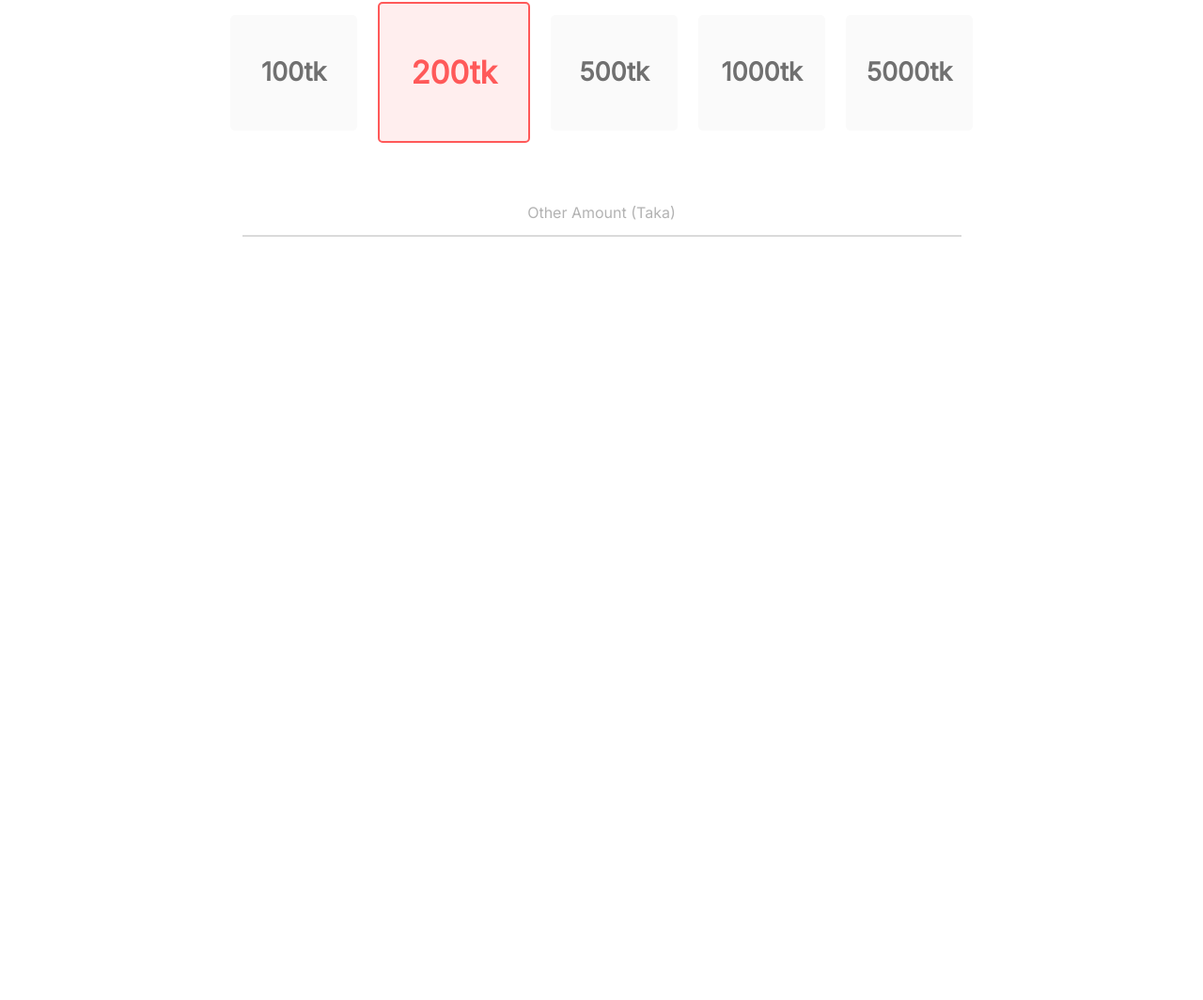
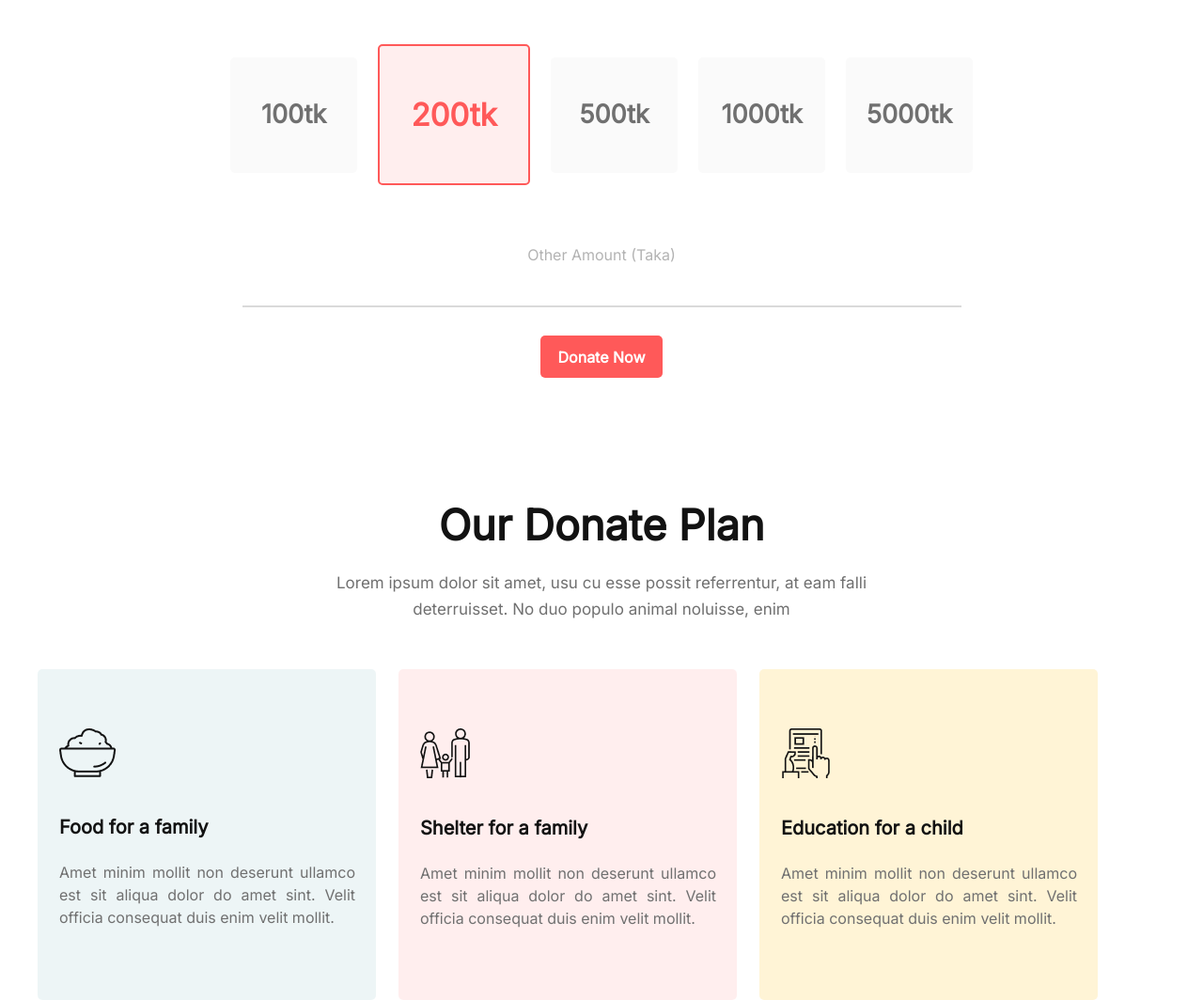
Before and after one commit to rajibrahman74/donateToday, a plain HTML site: page index.html in a window 1280 px wide. Shown: the part 1027-2091 px from the top of the page at 94% size. Before the commit the page ends 1392 px from the top, so only its background shows below. Drawn offline with Linux system fonts and the light colour scheme; a web font is replaced by a local one.

Commit message:
donate-plans-section

```diff
--- a/index.html
+++ b/index.html
@@ -17,16 +17,16 @@
     <!--
         header and navigation bar
      -->
-    <header id="home">
+    <header>
         <nav class="container">
-            <a href="#home">
+            <a href="#">
                 <span class="logo">
                     <img src="icons/heroDonate.png" alt="Donate Icon">
                     <p>Help Humanity</p>
                 </span>
             </a>
             <ul class="nav-list">
-                <li><a href="#home">Home</a></li>
+                <li><a href="#">Home</a></li>
                 <li><a href="#donate-today">Donate Today</a></li>
                 <li><a href="#donate-plan">Donate Plan</a></li>
                 <li><a href="#contribution">Contribution</a></li>
@@ -50,8 +50,9 @@
             Today donate section
           -->
         <section id="donate-today" class="today-donate container">
-            <h3 class="all-section-title">Donate Today</h3>
-            <p class="today-donate-description">Lorem ipsum dolor sit amet, usu cu esse possit referrentur, at eam falli
+            <h3 class="all-section-title donate-title">Donate Today</h3>
+            <p class="today-donate-description ">Lorem ipsum dolor sit amet, usu cu esse possit referrentur, at eam
+                falli
                 deterruisset. No duo populo animal noluisse, enim</p>
 
             <div class="today-donate-amounts">
@@ -73,6 +74,38 @@
             </div>
             <p class="other-amount">Other Amount (Taka)</p>
             <hr>
+            <span>
+                <button class="donate-btn">Donate Now</button>
+            </span>
+        </section>
+
+        <!--
+            donate plan section
+         -->
+        <section id="donate-plan" class="donate-plan container">
+            <h3 class="all-section-title">Our Donate Plan</h3>
+            <p class="donate-plan-description">
+                Lorem ipsum dolor sit amet, usu cu esse possit referrentur, at eam falli deterruisset. No duo populo
+                animal noluisse, enim
+            </p>
+
+            <div class="donate-plans">
+                <div class="plans-one">
+                    <img src="icons/food.png" alt="food icon">
+                    <h4 class="plan-title">Food for a family</h4>
+                    <p class="plan-description">Amet minim mollit non deserunt ullamco est sit aliqua dolor do amet sint. Velit officia consequat duis enim velit mollit.</p>
+                </div>
+                <div class="plans-two">
+                    <img src="icons/shelter.png" alt="shelter for a family icon">
+                    <h4 class="plan-title">Shelter for a family</h4>
+                    <p class="plan-description">Amet minim mollit non deserunt ullamco est sit aliqua dolor do amet sint. Velit officia consequat duis enim velit mollit.</p>
+                </div>
+                <div class="plans-three">
+                    <img src="icons/Frame-1.png" alt="education icon">
+                    <h4 class="plan-title">Education for a child</h4>
+                    <p class="plan-description">Amet minim mollit non deserunt ullamco est sit aliqua dolor do amet sint. Velit officia consequat duis enim velit mollit.</p>
+                </div>
+            </div>
         </section>
 
 
--- a/style.css
+++ b/style.css
@@ -47,7 +47,6 @@ header section and navigation all styles
 header {
   background-color: white;
   box-shadow: 5px 5px 5px rgba(1, 1, 1, 0.06);
-  /* margin-bottom: 32px; */
   position: sticky;
   top: 0;
   z-index: 1;
@@ -108,7 +107,7 @@ hero section
   background-repeat: no-repeat;
   background-position: center;
   background-size: cover;
-  margin: 0 auto;
+  /* margin: 0 auto; */
 }
 .hero-section .hero-heading {
   font-weight: 700;
@@ -133,12 +132,17 @@ Today donate section
  */
 
 .today-donate {
-  margin: 113px 130px;
+  display: flex;
+  flex-direction: column;
+  align-items: center;
+}
+.donate-title {
+  margin-top: 130px;
 }
 
 .today-donate-description {
-  margin: 20px 0 50px 0;
-  text-align: center;
+  margin: 20px 300px 50px 300px;
+  text-align: justify;
   font-weight: 400;
   font-size: 17px;
   line-height: 28px;
@@ -198,5 +202,69 @@ Today donate section
   border: 1px solid #dadada;
   width: 765px;
   height: 0px;
-  margin: 0 auto;
+  margin: 30px auto;
 }
+.today-donate span {
+  display: flex;
+  justify-content: center;
+  align-items: center;
+  margin-bottom: 130px;
+}
+
+/*
+Donate plan section styles
+ */
+
+.donate-plan .donate-plan-description {
+  font-weight: 400;
+  font-size: 17px;
+  line-height: 28px;
+  text-align: center;
+  color: #707070;
+  margin: 20px 300px 50px 300px;
+}
+
+.donate-plan .donate-plans {
+  display: flex;
+  gap: 24px;
+}
+
+.donate-plan .donate-plans .plans-one {
+  width: 360px;
+  height: 352px;
+  background: rgba(79, 157, 166, 0.1);
+  border-radius: 5px;
+  padding: 63px 22px 54px 23px;
+}
+
+.donate-plan .donate-plans .plans-two {
+  width: 360px;
+  height: 352px;
+  background: rgba(255, 89, 89, 0.1);
+  border-radius: 5px;
+  padding: 63px 22px 54px 23px;
+}
+
+.donate-plan .donate-plans .plans-three {
+  width: 360px;
+  height: 352px;
+  background: #fff4d6;
+  border-radius: 5px;
+  padding: 63px 22px 54px 23px;
+}
+
+.donate-plans .plan-title {
+  font-weight: 600;
+  font-size: 20px;
+  line-height: 36px;
+  color: #121212;
+  margin: 31px 0 18px 0;
+}
+
+.donate-plans .plan-description {
+  font-weight: 400;
+  font-size: 16px;
+  line-height: 24px;
+  text-align: justify;
+  color: #707070;
+}
```
